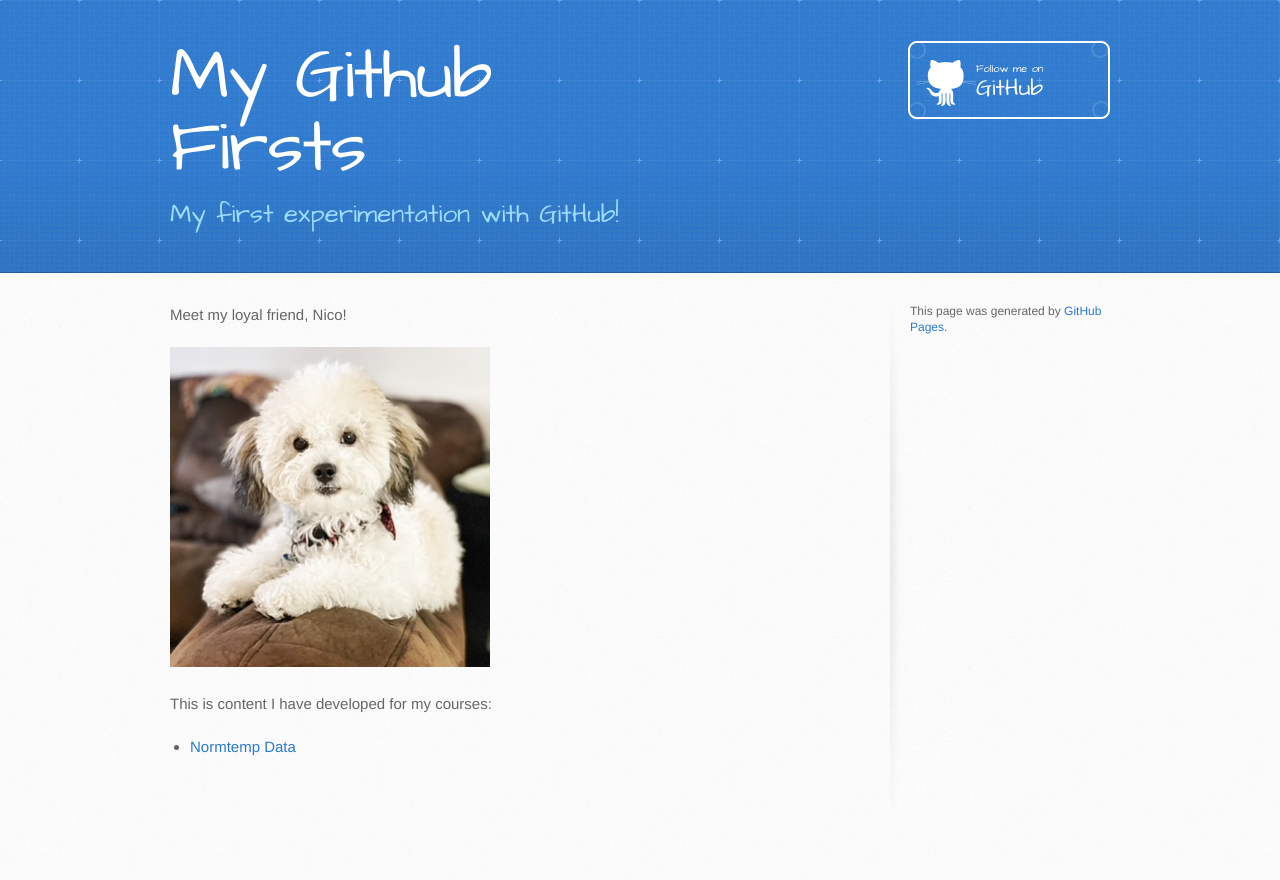
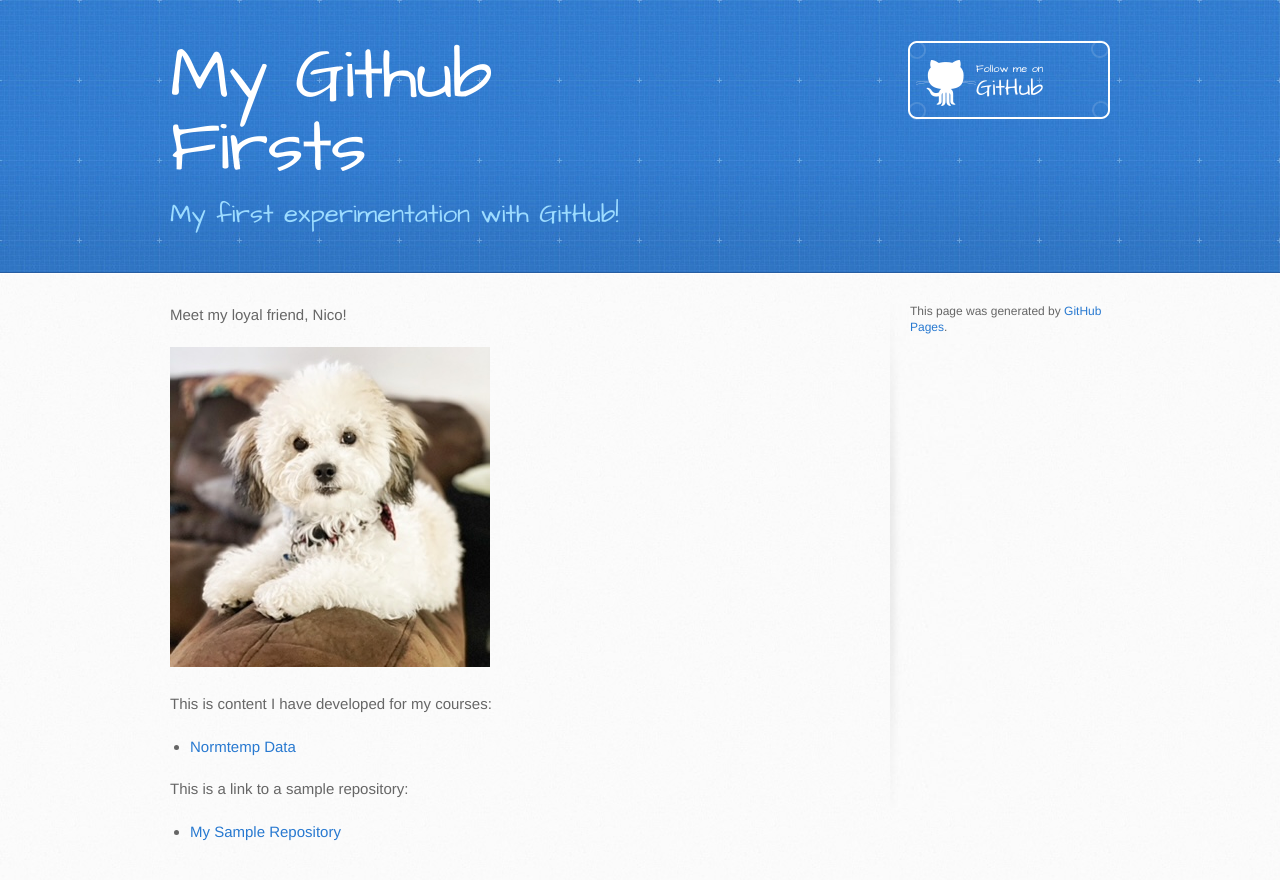
Before and after one commit to mynita/mynita.github.io, a Jekyll site: the page built from index.md, in a window 1280 px wide. Shown: the top 880 px of the page. Built offline with Jekyll 4.4.1, drawn with Linux system fonts in a browser that asks for light colours; our own code applies the rules of GitHub Pages for plain Markdown files.

Commit message:
Update index.md

```diff
--- a/index.md
+++ b/index.md
@@ -10,3 +10,7 @@ Meet my loyal friend, Nico!
 This is content I have developed for my courses:
 
 - [Normtemp Data](/normtemp/index.md)
+
+This is a link to a sample repository:
+
+- [My Sample Repository](https://github.com/mynita/sample)
```
